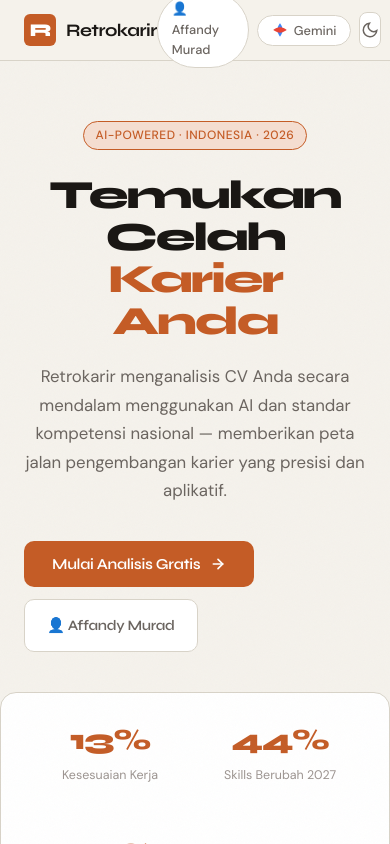
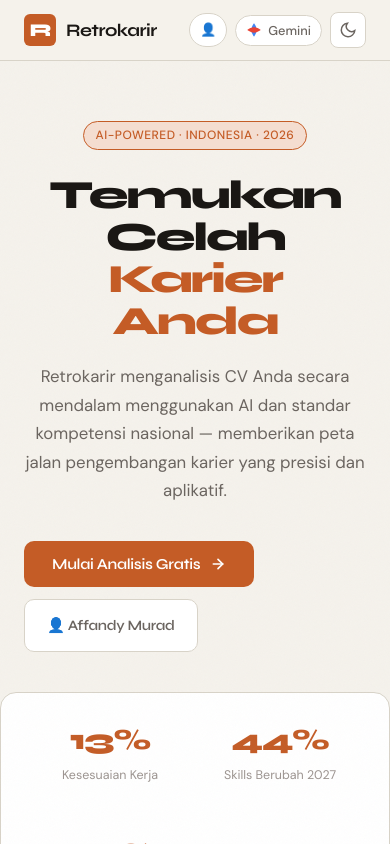
Before and after one commit to affandymurad/retrokarir, a React (Vite) app in the folder frontend/: page / in a window 390 px wide. Shown: the top 844 px of the page. Built offline with nearby package versions, Linux system fonts and the light colour scheme.

Commit message:
fix affandy murad icon

```diff
--- a/frontend/src/components/Navbar.jsx
+++ b/frontend/src/components/Navbar.jsx
@@ -16,7 +16,7 @@
             className={styles.aiToggle}
             style={{textDecoration: 'none'}}
           >
-            👤 Affandy Murad
+          👤 <span className={styles.portfolioText}>Affandy Murad</span>
           </a>
           {/* AI Mode Toggle */}
           <button className={styles.aiToggle} onClick={onToggleAi} title={`Mode: ${aiMode.toUpperCase()}`}>
--- a/frontend/src/components/Navbar.module.css
+++ b/frontend/src/components/Navbar.module.css
@@ -107,3 +107,12 @@
   gap: 10px;
   text-decoration: none;
 }
+
+.portfolioText {
+  display: inline;
+}
+
+@media (max-width: 600px) {
+  .portfolioText { display: none; }
+  .aiToggle { padding: 6px 10px; }
+}
```
